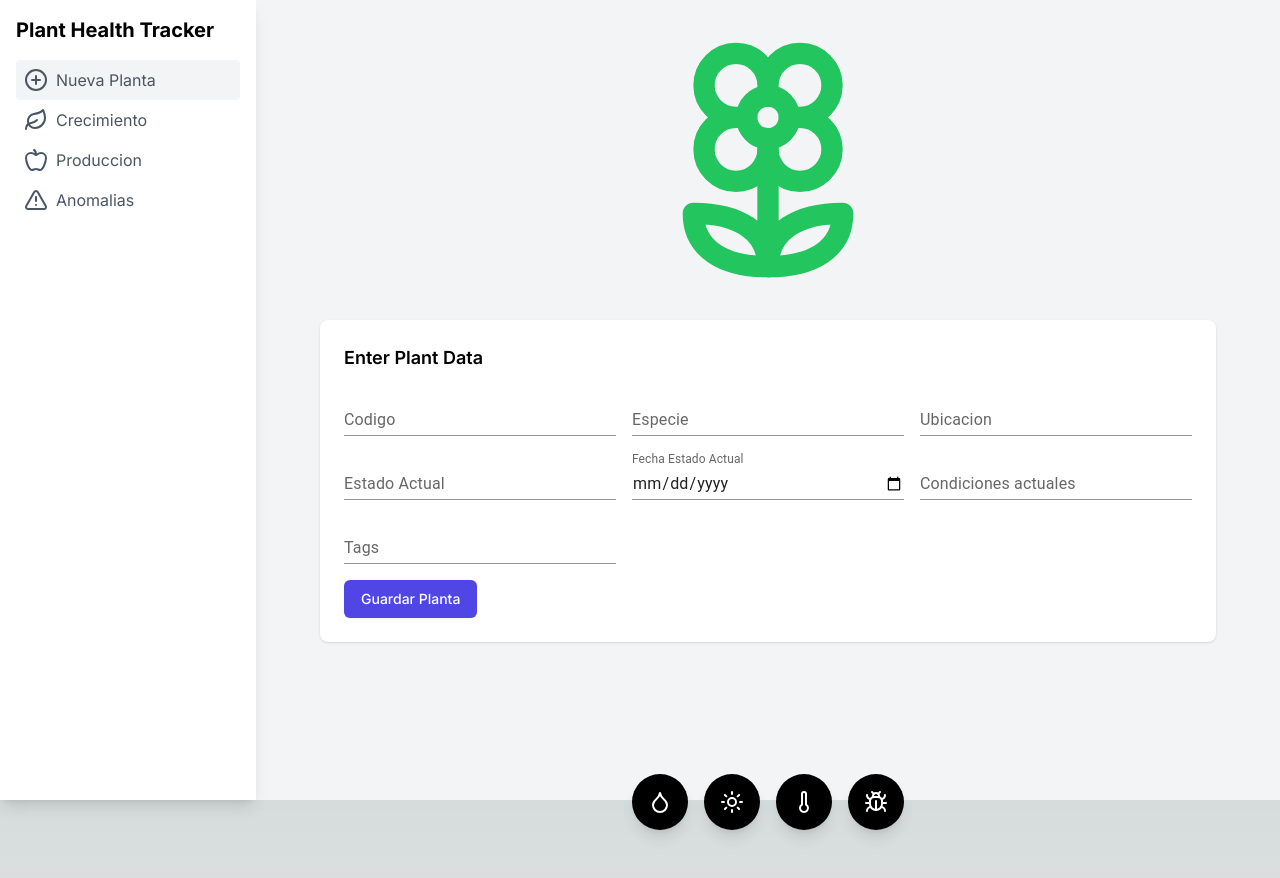
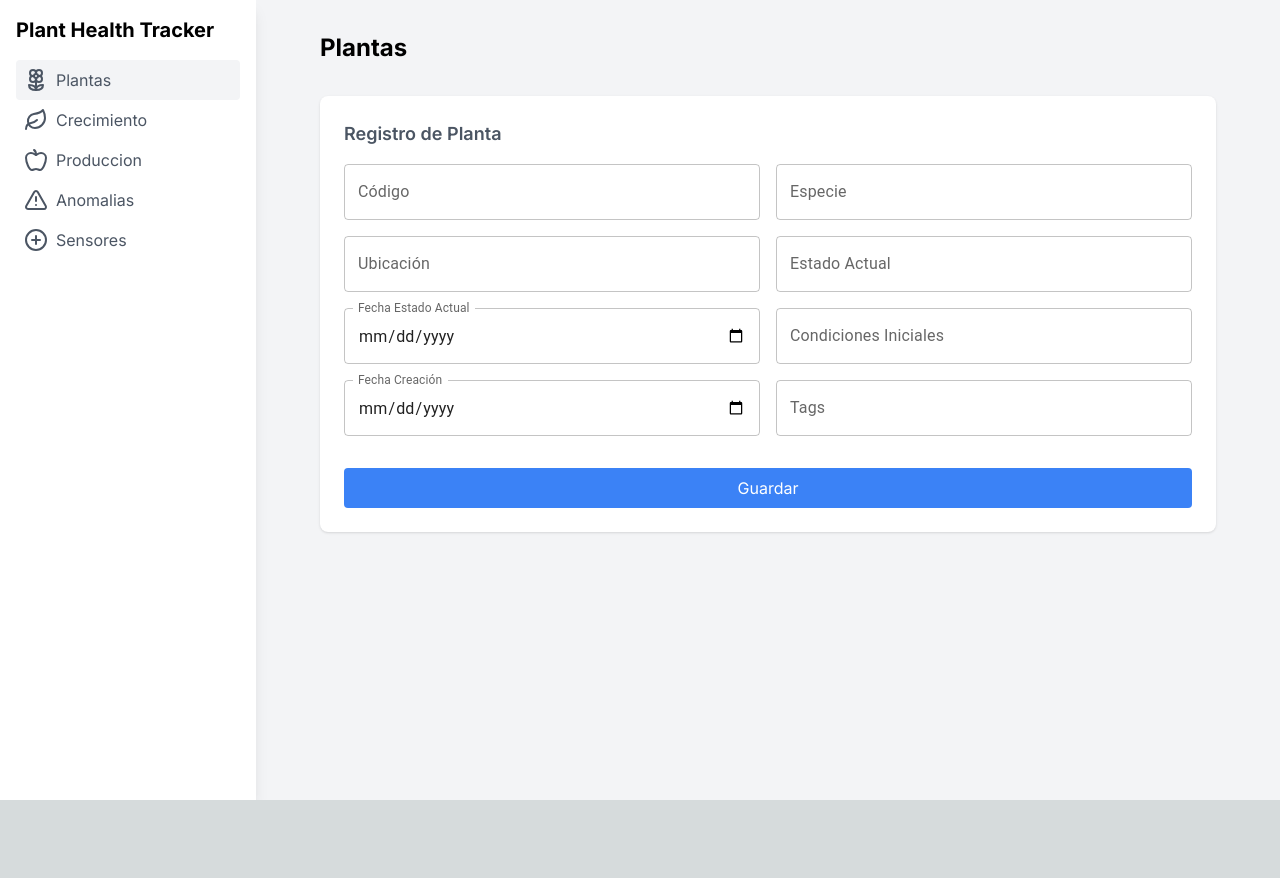
Before and after one commit to MrJohanF/paramo-de-guerrero, a Next.js app: page / in a window 1280 px wide. Shown: the top 878 px of the page. After the commit the page ends 800 px from the top, so only its background shows below. Built offline with nearby package versions, Linux system fonts and the light colour scheme.

Commit message:
Refactor PlantHealthDashboard component and update Lucide icons

```diff
--- a/src/app/components/PlantHealthDashboard.js
+++ b/src/app/components/PlantHealthDashboard.js
@@ -1,7 +1,7 @@
-"use client";
+'use client';
 
 import React, { useState } from "react";
-import { TextField } from "@mui/material";
+import { TextField, Select, MenuItem, FormControl, InputLabel } from "@mui/material";
 import {
   CirclePlus,
   Flower2,
@@ -12,11 +12,12 @@ import {
   Bug,
   Apple,
   TriangleAlert,
+  PlusCircle,
 } from "lucide-react";
 
 const PlantHealthDashboard = () => {
   const [plantStatus, setPlantStatus] = useState("healthy");
-  const [activeSection, setActiveSection] = useState("Nueva Planta");
+  const [activeSection, setActiveSection] = useState("Plantas");
 
   const mainOptions = [
     { name: "Water", icon: <Droplet className="w-6 h-6" /> },
@@ -26,58 +27,116 @@ const PlantHealthDashboard = () => {
   ];
 
   const sidebarOptions = [
-    { name: "Nueva Planta", icon: <CirclePlus className="w-6 h-6" /> },
+    { name: "Plantas", icon: <Flower2 className="w-6 h-6" /> },
     { name: "Crecimiento", icon: <Leaf className="w-6 h-6" /> },
     { name: "Produccion", icon: <Apple className="w-6 h-6" /> },
     { name: "Anomalias", icon: <TriangleAlert className="w-6 h-6" /> },
+    { name: "Sensores", icon: <PlusCircle className="w-6 h-6" /> },
   ];
 
-  const inputForm = [
-    { name: "Codigo", type: "text" },
-    { name: "Especie", type: "text" },
-    { name: "Ubicacion", type: "text" },
-    { name: "Estado Actual", type: "text" },
-    { name: "Fecha Estado Actual", type: "date" },
-    { name: "Condiciones actuales", type: "text" },
-    { name: "Tags", type: "text" },
-  ];
+  const renderForm = (fields) => (
+    <form className="grid grid-cols-1 md:grid-cols-2 gap-4">
+      {fields.map((field, index) => (
+        <FormControl key={index} fullWidth variant="outlined" className="mb-4">
+          {field.type === "select" ? (
+            <>
+              <InputLabel>{field.name}</InputLabel>
+              <Select label={field.name} defaultValue="">
+                {field.options.map((option, idx) => (
+                  <MenuItem key={idx} value={option}>
+                    {option}
+                  </MenuItem>
+                ))}
+              </Select>
+            </>
+          ) : (
+            <TextField
+              label={field.name}
+              type={field.type}
+              InputLabelProps={field.type === "date" ? { shrink: true } : undefined}
+              variant="outlined"
+              fullWidth
+            />
+          )}
+        </FormControl>
+      ))}
+      <button
+        type="submit"
+        className="col-span-2 mt-4 py-2 px-4 bg-blue-500 text-white rounded hover:bg-blue-600 transition-colors"
+      >
+        Guardar
+      </button>
+    </form>
+  );
 
   const renderContent = () => {
     switch (activeSection) {
-      case "Nueva Planta":
+      case "Plantas":
         return (
           <div className="mt-8 bg-white p-6 rounded-lg shadow">
-            <h3 className="text-lg font-semibold mb-4">Enter Plant Data</h3>
-            <form>
-              <div className="grid grid-cols-1 md:grid-cols-3 gap-4">
-                {inputForm.map((input, index) => (
-                  <TextField
-                    key={index}
-                    label={input.name}
-                    type={input.type}
-                    InputLabelProps={input.type === "date" ? { shrink: true } : undefined}
-                    variant="standard"
-                    fullWidth
-                  />
-                ))}
-              </div>
-              <div className="mt-4">
-                <button
-                  type="submit"
-                  className="inline-flex justify-center py-2 px-4 border border-transparent shadow-sm text-sm font-medium rounded-md text-white bg-indigo-600 hover:bg-indigo-700 focus:outline-none focus:ring-2 focus:ring-offset-2 focus:ring-indigo-500"
-                >
-                  Guardar Planta
-                </button>
-              </div>
-            </form>
+            <h3 className="text-lg font-semibold mb-4 text-gray-600">Registro de Planta</h3>
+            {renderForm([
+              { name: "Código", type: "text" },
+              { name: "Especie", type: "text" },
+              { name: "Ubicación", type: "text" },
+              { name: "Estado Actual", type: "text" },
+              { name: "Fecha Estado Actual", type: "date" },
+              { name: "Condiciones Iniciales", type: "text" },
+              { name: "Fecha Creación", type: "date" },
+              { name: "Tags", type: "text" },
+            ])}
           </div>
         );
       case "Crecimiento":
-        return <div className="mt-8">Contenido de Crecimiento</div>;
+        return (
+          <div className="mt-8 bg-white p-6 rounded-lg shadow">
+            <h3 className="text-lg font-semibold mb-4 text-gray-600">Registro de Crecimiento</h3>
+            {renderForm([
+              { name: "ID Planta", type: "number" },
+              { name: "Altura", type: "number" },
+              { name: "Diámetro", type: "number" },
+              { name: "Número de Hojas", type: "number" },
+              { name: "Fecha Medición", type: "date" },
+            ])}
+          </div>
+        );
       case "Produccion":
-        return <div className="mt-8">Contenido de Producción</div>;
+        return (
+          <div className="mt-8 bg-white p-6 rounded-lg shadow">
+            <h3 className="text-lg font-semibold mb-4 text-gray-600">Registro de Producción</h3>
+            {renderForm([
+              { name: "ID Planta", type: "number" },
+              { name: "Cantidad", type: "number" },
+              { name: "Fecha Cosecha", type: "date" },
+              { name: "Calidad", type: "text" },
+              { name: "Destino", type: "text" },
+            ])}
+          </div>
+        );
       case "Anomalias":
-        return <div className="mt-8">Contenido de Anomalías</div>;
+        return (
+          <div className="mt-8 bg-white p-6 rounded-lg shadow">
+            <h3 className="text-lg font-semibold mb-4 text-gray-600">Registro de Anomalías</h3>
+            {renderForm([
+              { name: "ID Planta", type: "number" },
+              { name: "Descripción", type: "text" },
+              { name: "Fecha Detección", type: "date" },
+              { name: "Tratamiento Sugerido", type: "text" },
+            ])}
+          </div>
+        );
+      case "Sensores":
+        return (
+          <div className="mt-8 bg-white p-6 rounded-lg shadow">
+            <h3 className="text-lg font-semibold mb-4 text-gray-600" >Registro de Sensores</h3>
+            {renderForm([
+              { name: "Nombre Sensor", type: "text" },
+              { name: "Tipo", type: "text" },
+              { name: "Ubicación", type: "text" },
+              { name: "Fecha Instalación", type: "date" },
+            ])}
+          </div>
+        );
       default:
         return null;
     }
@@ -88,7 +147,7 @@ const PlantHealthDashboard = () => {
       {/* Sidebar */}
       <div className="w-64 bg-white shadow-lg">
         <div className="p-4">
-          <h2 className="text-xl font-bold mb-4">Plant Health Tracker</h2>
+          <h2 className="text-xl font-bold mb-4 ">Plant Health Tracker</h2>
           <nav>
             {sidebarOptions.map((option, index) => (
               <a
@@ -108,38 +167,10 @@ const PlantHealthDashboard = () => {
       </div>
 
       {/* Main Content */}
-      <div className="flex-1 p-8">
+      <div className="flex-1 p-8 overflow-auto">
         <div className="max-w-4xl mx-auto">
-          <div className="relative">
-            {/* Plant Image */}
-            <div className="w-64 h-64 mx-auto mb-8">
-              <Flower2
-                className={`w-full h-full ${
-                  plantStatus === "healthy" ? "text-green-500" : "text-yellow-500"
-                }`}
-              />
-            </div>
-          </div>
-
+          <h2 className="text-2xl font-bold mb-4">{activeSection}</h2>
           {renderContent()}
-
-          <div className="relative mt-8">
-            <div className="w-64 h-64 mx-auto mb-8">
-              {/* Main Options */}
-              <div className="absolute inset-0 flex items-center justify-center">
-                <div className="grid grid-cols-4 gap-4">
-                  {mainOptions.map((option, index) => (
-                    <button
-                      key={index}
-                      className="bg-black p-4 rounded-full shadow-lg hover:bg-gray-700 transition-colors duration-200"
-                    >
-                      {React.cloneElement(option.icon, { className: "w-6 h-6 text-white" })}
-                    </button>
-                  ))}
-                </div>
-              </div>
-            </div>
-          </div>
         </div>
       </div>
     </div>
```
